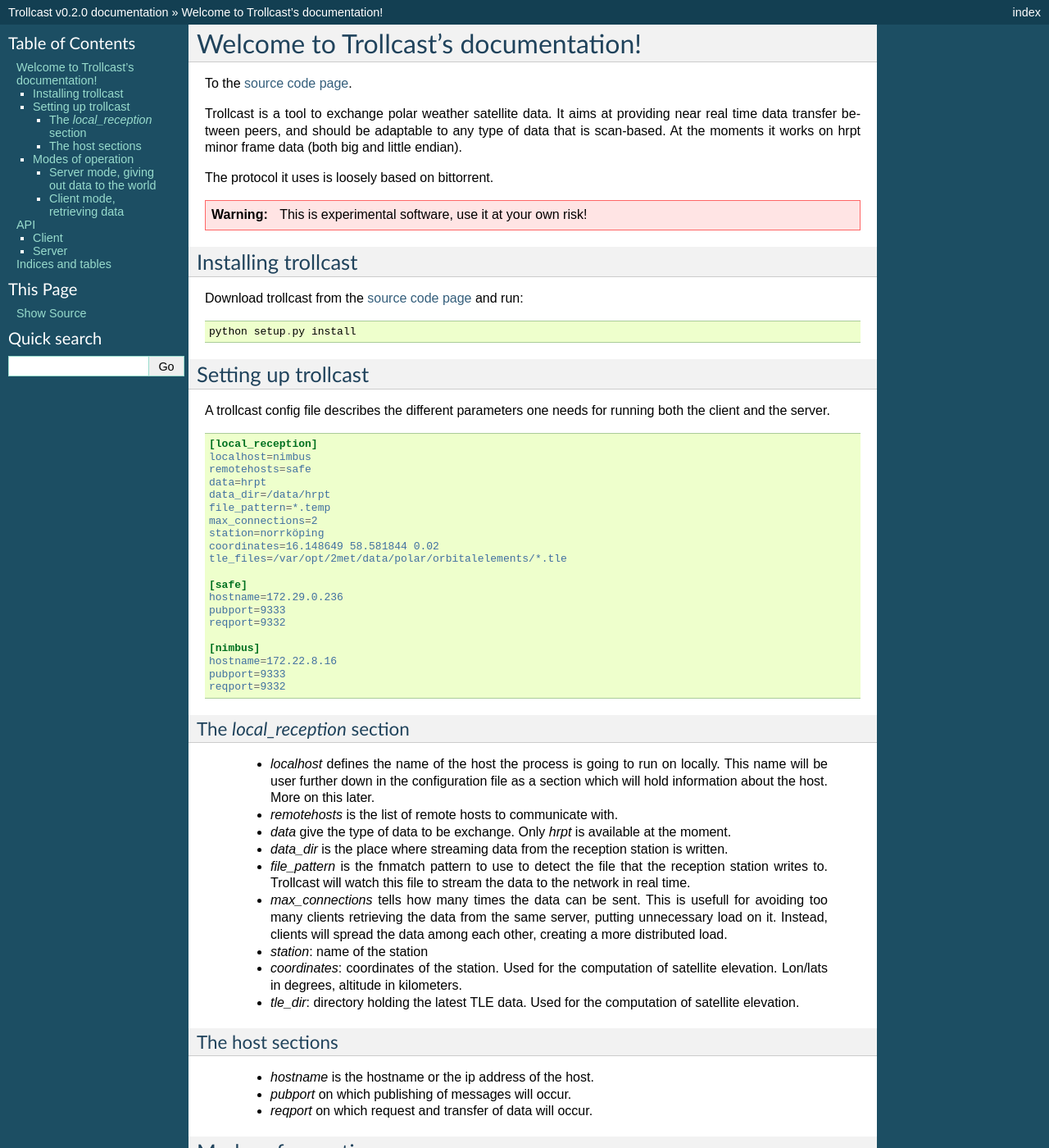
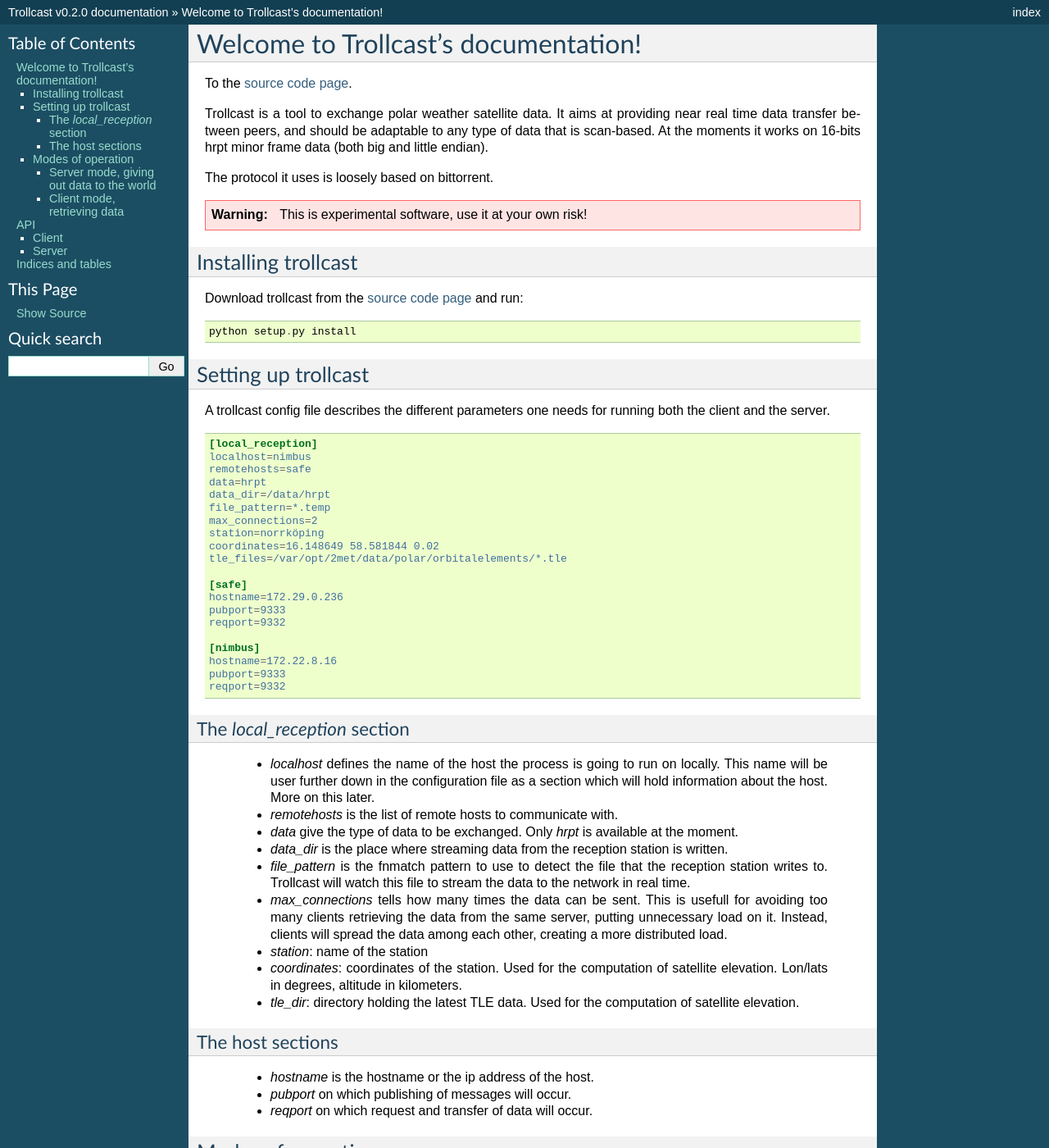
Before and after one commit to pytroll/trollcast, a Sphinx documentation site: the page built from doc/source/index.rst, in a window 1280 px wide and 1400 px high. Shown: the whole window at 82% size. Built offline with Sphinx 7.4.7, drawn with Linux system fonts in a browser that asks for light colours; some of the changed text lies outside the part shown.

Commit message:
Updated documentation.
Signed-off-by: Martin Raspaud <martin.raspaud@smhi.se>

```diff
--- a/doc/source/index.rst
+++ b/doc/source/index.rst
@@ -10,13 +10,18 @@ To the `source code page <http://github.com/mraspaud/trollcast>`_.
 
 Trollcast is a tool to exchange polar weather satellite data. It aims at
 providing near real time data transfer between peers, and should be adaptable
-to any type of data that is scan-based. At the moments it works on hrpt minor
-frame data (both big and little endian).
+to any type of data that is scan-based. At the moments it works on 16-bits hrpt
+minor frame data (both big and little endian).
 
 The protocol it uses is loosely based on bittorrent.
 
 .. warning::
   This is experimental software, use it at your own risk!
+
+.. Contents:
+
+  .. toctree::
+     :maxdepth: 2
 
 Installing trollcast
 --------------------
@@ -62,8 +67,8 @@ The `local_reception` section
    locally. This name will be user further down in the configuration file as a
    section which will hold information about the host. More on this later.
  - `remotehosts` is the list of remote hosts to communicate with.
- - `data` give the type of data to be exchange. Only *hrpt* is available at the
-   moment.
+ - `data` give the type of data to be exchanged. Only *hrpt* is available at
+   the moment.
  - `data_dir` is the place where streaming data from the reception station is
    written.
  - `file_pattern` is the fnmatch pattern to use to detect the file that the
@@ -95,6 +100,7 @@ Server mode, giving out data to the world
 The server mode is used to serve data to remote hosts.
 
 It is started with::
+
    trollcast_server my_config_file.cfg
 
 This will start a server that watches a given file, as specified in the
```
Also changed, not shown: other parts of doc/source/index.rst (+2 -7 lines).
